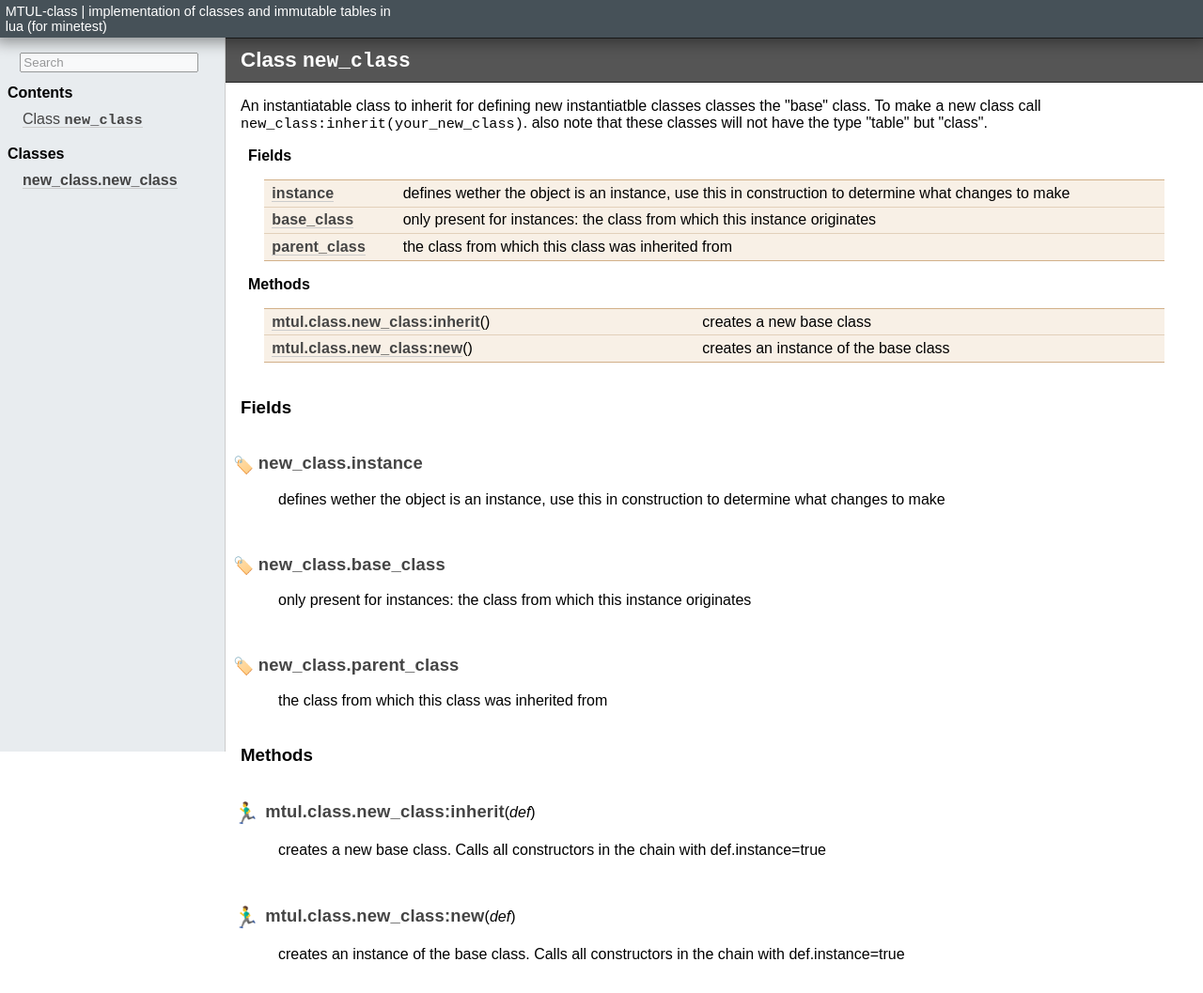
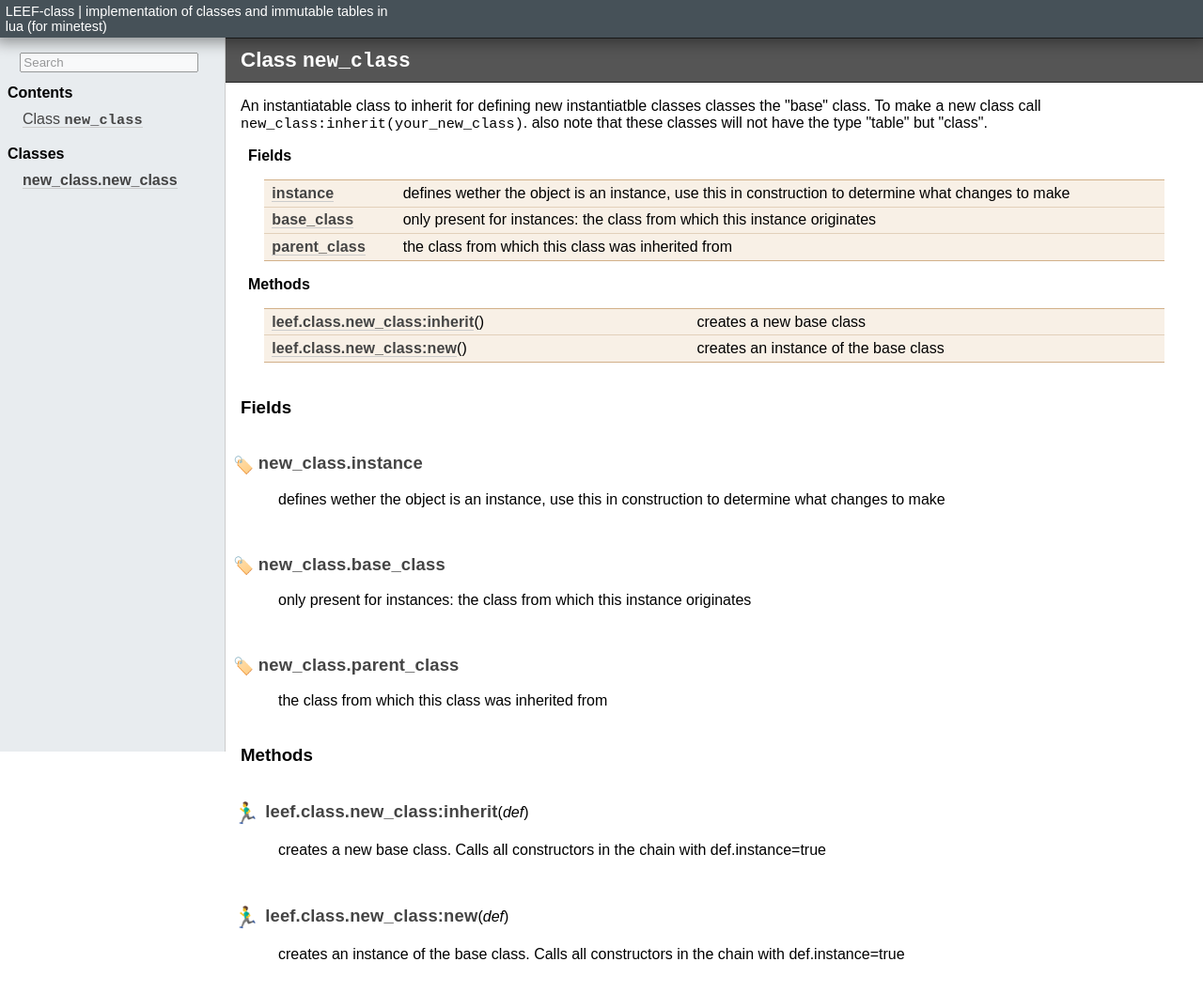
Before and after one commit to Luanti-Extended-Engine-Features/LEEF-class, a plain HTML site: page docs/class/new_class.html in a window 1280 px wide. Shown: the whole page at 94% size. Drawn offline with Linux system fonts and the light colour scheme.

Commit message:
Rename MTUL to LEEF

```diff
--- a/docs/class/new_class.html
+++ b/docs/class/new_class.html
@@ -3,7 +3,7 @@
 <!-- Documentation generated by LuaDox: https://github.com/jtackaberry/luadox -->
 <head>
     <meta http-equiv="Content-Type" content="text/html; charset=UTF-8"/>
-    <title>new_class - MTUL-class</title>
+    <title>new_class - LEEF-class</title>
 	<link href="../prism.css?7653a2d" rel="stylesheet" />
     <link rel="stylesheet" href="../luadox.css?7653a2d" type="text/css">
 
@@ -11,7 +11,7 @@
 <body class="class-new_class">
 <div class="topbar">
 <div class="group one">
-<div class="description"><span>MTUL-class | implementation of classes and immutable tables in lua (for minetest)</span></div>
+<div class="description"><span>LEEF-class | implementation of classes and immutable tables in lua (for minetest)</span></div>
 </div>
 <div class="group two">
 </div>
@@ -68,12 +68,12 @@ also note that these classes will not have the type &quot;table&quot; but &quot;
 <div class="heading">Methods</div>
 <table class="functions ">
 <tr>
-<td class="name"><a href="#mtul.class.new_class.inherit"><var>mtul.class.new_class:inherit</var></a>()</td>
+<td class="name"><a href="#leef.class.new_class.inherit"><var>leef.class.new_class:inherit</var></a>()</td>
 <td class="doc"><p>creates a new base class</p>
 </td>
 </tr>
 <tr>
-<td class="name"><a href="#mtul.class.new_class.new"><var>mtul.class.new_class:new</var></a>()</td>
+<td class="name"><a href="#leef.class.new_class.new"><var>leef.class.new_class:new</var></a>()</td>
 <td class="doc"><p>creates an instance of the base class</p>
 </td>
 </tr>
@@ -108,17 +108,17 @@ also note that these classes will not have the type &quot;table&quot; but &quot;
 </dl>
 <h3 class="functions">Methods</h3>
 <dl class="functions">
-<dt id="mtul.class.new_class.inherit">
-<span class="icon"></span><var>mtul.class.new_class:inherit</var>(<em>def</em>)
-<a class="permalink" href="#mtul.class.new_class.inherit" title="Permalink to this definition">¶</a>
+<dt id="leef.class.new_class.inherit">
+<span class="icon"></span><var>leef.class.new_class:inherit</var>(<em>def</em>)
+<a class="permalink" href="#leef.class.new_class.inherit" title="Permalink to this definition">¶</a>
 </dt>
 <dd>
 <p>creates a new base class. Calls all constructors in the chain with def.instance=true</p>
 
 </dd>
-<dt id="mtul.class.new_class.new">
-<span class="icon"></span><var>mtul.class.new_class:new</var>(<em>def</em>)
-<a class="permalink" href="#mtul.class.new_class.new" title="Permalink to this definition">¶</a>
+<dt id="leef.class.new_class.new">
+<span class="icon"></span><var>leef.class.new_class:new</var>(<em>def</em>)
+<a class="permalink" href="#leef.class.new_class.new" title="Permalink to this definition">¶</a>
 </dt>
 <dd>
 <p>creates an instance of the base class. Calls all constructors in the chain with def.instance=true</p>
--- a/docs/index.js
+++ b/docs/index.js
@@ -3,6 +3,6 @@ var docs = [
 {path:"class/new_class.html#new_class.instance", type:"field", title:"new_class.instance", text:"defines wether the object is an instance, use this in construction to determine what changes to make"},
 {path:"class/new_class.html#new_class.base_class", type:"field", title:"new_class.base_class", text:"only present for instances: the class from which this instance originates"},
 {path:"class/new_class.html#new_class.parent_class", type:"field", title:"new_class.parent_class", text:"the class from which this class was inherited from"},
-{path:"class/new_class.html#mtul.class.new_class.inherit", type:"function", title:"mtul.class.new_class:inherit", text:"creates a new base class. Calls all constructors in the chain with def.instance=true"},
-{path:"class/new_class.html#mtul.class.new_class.new", type:"function", title:"mtul.class.new_class:new", text:"creates an instance of the base class. Calls all constructors in the chain with def.instance=true"},
+{path:"class/new_class.html#leef.class.new_class.inherit", type:"function", title:"leef.class.new_class:inherit", text:"creates a new base class. Calls all constructors in the chain with def.instance=true"},
+{path:"class/new_class.html#leef.class.new_class.new", type:"function", title:"leef.class.new_class:new", text:"creates an instance of the base class. Calls all constructors in the chain with def.instance=true"},
 ];
```
Also changed, not shown: docs/index.html (+2 -2 lines), docs/search.html (+2 -2 lines), 6 other files.
